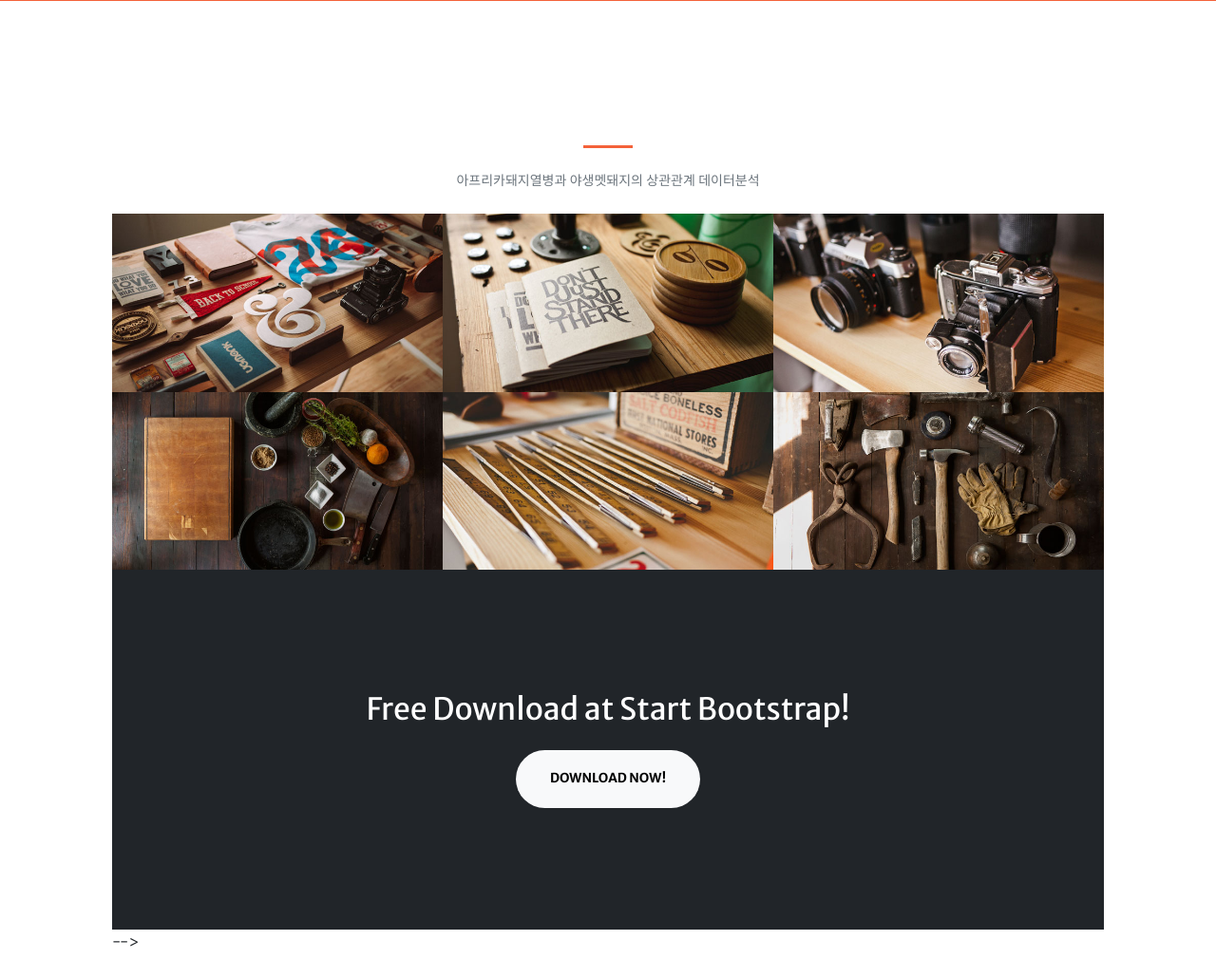
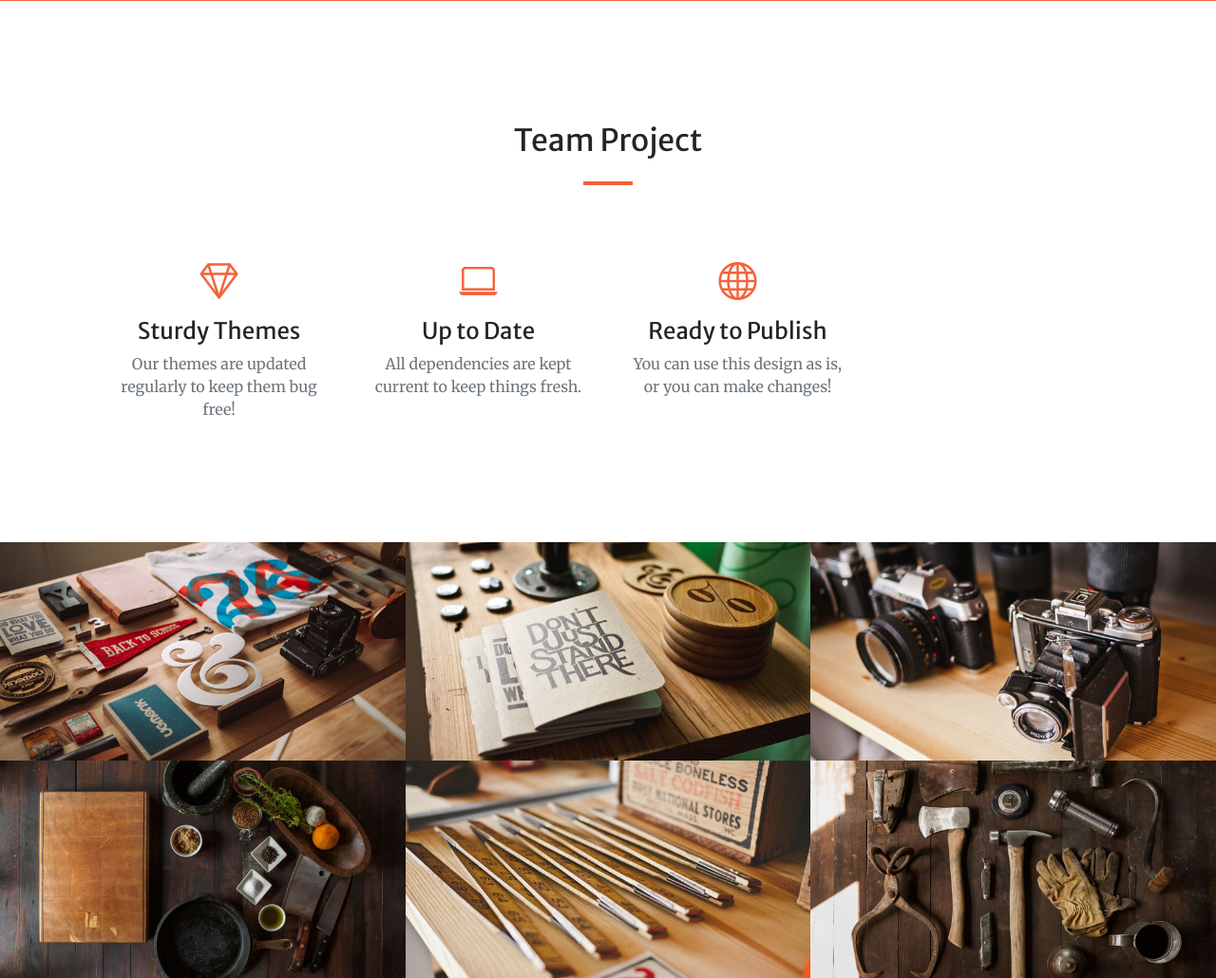
Before and after one commit to rightmemory1999/team_asf_bigdata, a Spring Boot app: page / in a window 1280 px wide. Shown: the part 1397-2427 px from the top of the page at 95% size. Run offline with Spring Boot 4, Linux system fonts and the light colour scheme; some libraries are stand-ins or nearby versions.

Commit message:
커밋 및 푸시

```diff
--- a/src/main/resources/templates/main.html
+++ b/src/main/resources/templates/main.html
@@ -81,11 +81,58 @@
             </div>
         </section>
         <!-- Project-->
-        <section class="page-section" id="project">
+<!--        <section class="page-section" id="project">
             <div class="container px-4 px-lg-5">
                 <hr class="divider" />
                 <div class="container px-4 px-lg-5"><div class="small text-center text-muted">아프리카돼지열병과 야생멧돼지의 상관관계 데이터분석</div></div>
-                <br>
+                <br>-->
+
+
+
+
+
+        <section class="page-section" id="project">
+            <div class="container px-4 px-lg-5">
+                <h2 class="text-center mt-0">Team Project</h2>
+                <hr class="divider" />
+                <div class="row gx-4 gx-lg-5">
+                    <div class="col-lg-3 col-md-6 text-center">
+                        <div class="mt-5">
+                            <div class="mb-2"><i class="bi-gem fs-1 text-primary"></i></div>
+                            <h3 class="h4 mb-2">Sturdy Themes</h3>
+                            <p class="text-muted mb-0">Our themes are updated regularly to keep them bug free!</p>
+                        </div>
+                    </div>
+                    <div class="col-lg-3 col-md-6 text-center">
+                        <div class="mt-5">
+                            <div class="mb-2"><i class="bi-laptop fs-1 text-primary"></i></div>
+                            <h3 class="h4 mb-2">Up to Date</h3>
+                            <p class="text-muted mb-0">All dependencies are kept current to keep things fresh.</p>
+                        </div>
+                    </div>
+                    <div class="col-lg-3 col-md-6 text-center">
+                        <div class="mt-5">
+                            <div class="mb-2"><i class="bi-globe fs-1 text-primary"></i></div>
+                            <h3 class="h4 mb-2">Ready to Publish</h3>
+                            <p class="text-muted mb-0">You can use this design as is, or you can make changes!</p>
+                        </div>
+                    </div>
+<!--                    <div class="col-lg-3 col-md-6 text-center">
+                        <div class="mt-5">
+                            <div class="mb-2"><i class="bi-heart fs-1 text-primary"></i></div>
+                            <h3 class="h4 mb-2">Made with Love</h3>
+                            <p class="text-muted mb-0">Is it really open source if it's not made with love?</p>
+                        </div>
+                    </div>-->
+                </div>
+            </div>
+        </section>
+
+
+
+
+
+
 
 
         <!-- Portfolio-->
```
